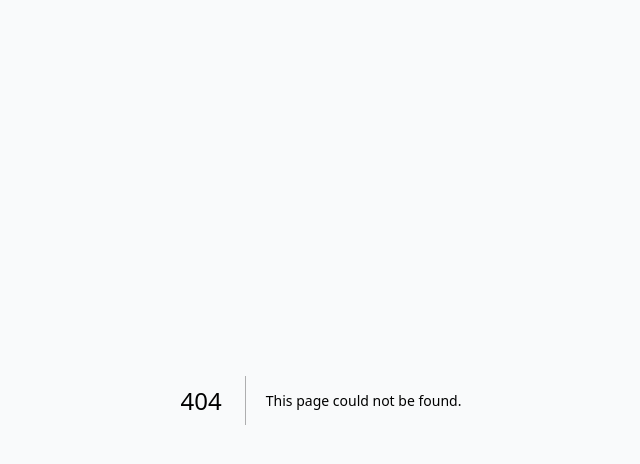
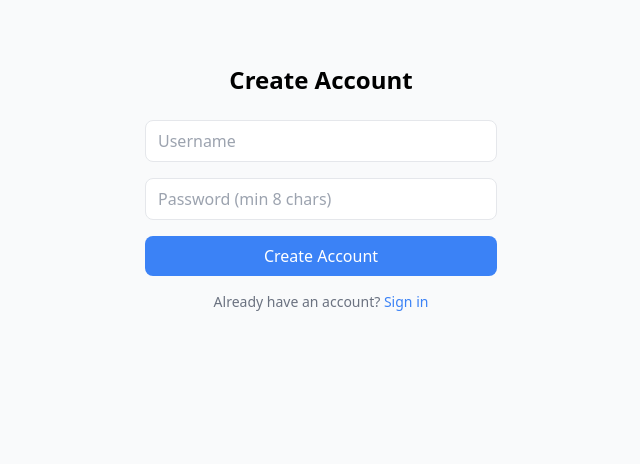
Before and after one commit to a-siu/guided-todo-builder, a Next.js app: page /register in a window 1280 px wide. Before the commit this address had no page. Shown: the top 464 px of the page, without its empty margins (319-959 px from the left). Built offline with nearby package versions, Linux system fonts and the light colour scheme; no server answers.

Commit message:
feat: add frontend auth with login/register pages

```diff
--- /dev/null
+++ b/app/(auth)/login/page.tsx
@@ -0,0 +1,33 @@
+"use client";
+
+import { useSession } from "next-auth/react";
+import { useRouter } from "next/navigation";
+import { useEffect } from "react";
+import { LoginForm } from "@/components/LoginForm";
+import Link from "next/link";
+
+export default function LoginPage() {
+  const { status } = useSession();
+  const router = useRouter();
+
+  useEffect(() => {
+    if (status === "authenticated") {
+      router.push("/");
+    }
+  }, [status, router]);
+
+  if (status === "loading") return null;
+
+  return (
+    <main className="max-w-sm mx-auto py-16 px-4">
+      <h1 className="text-2xl font-bold mb-6 text-center">Sign In</h1>
+      <LoginForm />
+      <p className="text-center text-sm text-gray-500 mt-4">
+        Don't have an account?{" "}
+        <Link href="/register" className="text-blue-500 hover:underline">
+          Register
+        </Link>
+      </p>
+    </main>
+  );
+}
--- /dev/null
+++ b/app/(auth)/register/page.tsx
@@ -0,0 +1,33 @@
+"use client";
+
+import { useSession } from "next-auth/react";
+import { useRouter } from "next/navigation";
+import { useEffect } from "react";
+import { RegisterForm } from "@/components/RegisterForm";
+import Link from "next/link";
+
+export default function RegisterPage() {
+  const { status } = useSession();
+  const router = useRouter();
+
+  useEffect(() => {
+    if (status === "authenticated") {
+      router.push("/");
+    }
+  }, [status, router]);
+
+  if (status === "loading") return null;
+
+  return (
+    <main className="max-w-sm mx-auto py-16 px-4">
+      <h1 className="text-2xl font-bold mb-6 text-center">Create Account</h1>
+      <RegisterForm />
+      <p className="text-center text-sm text-gray-500 mt-4">
+        Already have an account?{" "}
+        <Link href="/login" className="text-blue-500 hover:underline">
+          Sign in
+        </Link>
+      </p>
+    </main>
+  );
+}
--- a/app/layout.tsx
+++ b/app/layout.tsx
@@ -1,5 +1,6 @@
 import type { Metadata } from "next";
 import "./globals.css";
+import { Providers } from "./providers";
 
 export const metadata: Metadata = {
   title: "TODO App",
@@ -13,7 +14,9 @@ export default function RootLayout({
 }) {
   return (
     <html lang="en">
-      <body className="min-h-screen bg-gray-50">{children}</body>
+      <body className="min-h-screen bg-gray-50">
+        <Providers>{children}</Providers>
+      </body>
     </html>
   );
 }
--- a/app/page.tsx
+++ b/app/page.tsx
@@ -1,13 +1,16 @@
 "use client";
 
 import useSWR from "swr";
+import { useSession, signOut } from "next-auth/react";
 import { Todo } from "@/lib/types";
 import { TodoForm } from "@/components/TodoForm";
 import { TodoList } from "@/components/TodoList";
+import { AuthGuard } from "@/components/AuthGuard";
 
 const fetcher = (url: string) => fetch(url).then((res) => res.json());
 
-export default function Home() {
+function HomeContent() {
+  const { data: session } = useSession();
   const { data, error, mutate } = useSWR<{ todos: Todo[] }>("/api/todos", fetcher);
 
   const handleCreate = async (title: string) => {
@@ -41,9 +44,28 @@ export default function Home() {
 
   return (
     <main className="max-w-2xl mx-auto py-8 px-4">
-      <h1 className="text-3xl font-bold mb-6">TODO App</h1>
+      <div className="flex justify-between items-center mb-6">
+        <h1 className="text-3xl font-bold">TODO App</h1>
+        <div className="flex items-center gap-3">
+          <span className="text-sm text-gray-500">{session?.user?.name}</span>
+          <button
+            onClick={() => signOut({ callbackUrl: "/login" })}
+            className="text-sm text-red-500 hover:underline"
+          >
+            Sign out
+          </button>
+        </div>
+      </div>
       <TodoForm onSubmit={handleCreate} />
       <TodoList todos={data.todos} onToggle={handleToggle} onDelete={handleDelete} />
     </main>
   );
 }
+
+export default function Home() {
+  return (
+    <AuthGuard>
+      <HomeContent />
+    </AuthGuard>
+  );
+}
--- /dev/null
+++ b/app/providers.tsx
@@ -0,0 +1,7 @@
+"use client";
+
+import { SessionProvider } from "next-auth/react";
+
+export function Providers({ children }: { children: React.ReactNode }) {
+  return <SessionProvider>{children}</SessionProvider>;
+}
--- /dev/null
+++ b/components/AuthGuard.tsx
@@ -0,0 +1,26 @@
+"use client";
+
+import { useSession } from "next-auth/react";
+import { useRouter } from "next/navigation";
+import { useEffect } from "react";
+
+export function AuthGuard({ children }: { children: React.ReactNode }) {
+  const { status } = useSession();
+  const router = useRouter();
+
+  useEffect(() => {
+    if (status === "unauthenticated") {
+      router.push("/login");
+    }
+  }, [status, router]);
+
+  if (status === "loading") {
+    return <div className="text-center py-8">Loading...</div>;
+  }
+
+  if (status === "unauthenticated") {
+    return null;
+  }
+
+  return <>{children}</>;
+}
--- /dev/null
+++ b/components/LoginForm.tsx
@@ -0,0 +1,62 @@
+"use client";
+
+import { useState } from "react";
+import { signIn } from "next-auth/react";
+import { useRouter } from "next/navigation";
+
+export function LoginForm() {
+  const [username, setUsername] = useState("");
+  const [password, setPassword] = useState("");
+  const [error, setError] = useState("");
+  const router = useRouter();
+
+  const handleSubmit = async (e: React.FormEvent) => {
+    e.preventDefault();
+    setError("");
+
+    const result = await signIn("credentials", {
+      username,
+      password,
+      redirect: false,
+    });
+
+    if (result?.error) {
+      setError("Invalid username or password");
+    } else {
+      router.push("/");
+    }
+  };
+
+  return (
+    <form onSubmit={handleSubmit} className="space-y-4">
+      {error && (
+        <div className="text-red-500 text-sm">{error}</div>
+      )}
+      <div>
+        <input
+          type="text"
+          value={username}
+          onChange={(e) => setUsername(e.target.value)}
+          placeholder="Username"
+          maxLength={50}
+          className="w-full px-3 py-2 border rounded-lg focus:outline-none focus:ring-2 focus:ring-blue-500"
+        />
+      </div>
+      <div>
+        <input
+          type="password"
+          value={password}
+          onChange={(e) => setPassword(e.target.value)}
+          placeholder="Password"
+          className="w-full px-3 py-2 border rounded-lg focus:outline-none focus:ring-2 focus:ring-blue-500"
+        />
+      </div>
+      <button
+        type="submit"
+        className="w-full px-4 py-2 bg-blue-500 text-white rounded-lg hover:bg-blue-600"
+      >
+        Sign In
+      </button>
+    </form>
+  );
+}
--- /dev/null
+++ b/components/RegisterForm.tsx
@@ -0,0 +1,73 @@
+"use client";
+
+import { useState } from "react";
+import { signIn } from "next-auth/react";
+import { useRouter } from "next/navigation";
+
+export function RegisterForm() {
+  const [username, setUsername] = useState("");
+  const [password, setPassword] = useState("");
+  const [error, setError] = useState("");
+  const router = useRouter();
+
+  const handleSubmit = async (e: React.FormEvent) => {
+    e.preventDefault();
+    setError("");
+
+    const res = await fetch("/api/auth/register", {
+      method: "POST",
+      headers: { "Content-Type": "application/json" },
+      body: JSON.stringify({ username, password }),
+    });
+
+    const data = await res.json();
+
+    if (!res.ok) {
+      setError(data.error || "Registration failed");
+      return;
+    }
+
+    const result = await signIn("credentials", {
+      username,
+      password,
+      redirect: false,
+    });
+
+    if (result?.ok) {
+      router.push("/");
+    }
+  };
+
+  return (
+    <form onSubmit={handleSubmit} className="space-y-4">
+      {error && (
+        <div className="text-red-500 text-sm">{error}</div>
+      )}
+      <div>
+        <input
+          type="text"
+          value={username}
+          onChange={(e) => setUsername(e.target.value)}
+          placeholder="Username"
+          maxLength={50}
+          className="w-full px-3 py-2 border rounded-lg focus:outline-none focus:ring-2 focus:ring-blue-500"
+        />
+      </div>
+      <div>
+        <input
+          type="password"
+          value={password}
+          onChange={(e) => setPassword(e.target.value)}
+          placeholder="Password (min 8 chars)"
+          className="w-full px-3 py-2 border rounded-lg focus:outline-none focus:ring-2 focus:ring-blue-500"
+        />
+      </div>
+      <button
+        type="submit"
+        className="w-full px-4 py-2 bg-blue-500 text-white rounded-lg hover:bg-blue-600"
+      >
+        Create Account
+      </button>
+    </form>
+  );
+}
```
Also changed, not shown: 1 other file (tests, documents, lock files or other folders).
